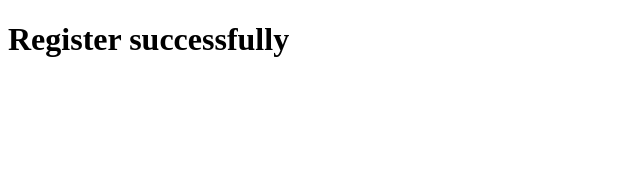
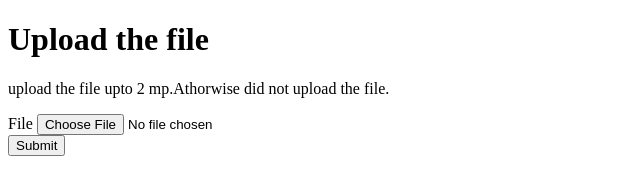
Before and after one commit to suvishsv/fullstackproject, a plain HTML site: page success.html in a window 1280 px wide. Shown: the whole page, without its empty margins (0-640 px from the left). Drawn offline with Linux system fonts and the light colour scheme.

Commit message:
update some coding and responcive coding

```diff
--- a/success.html
+++ b/success.html
@@ -1,11 +1,28 @@
 <!DOCTYPE html>
 <html lang="en">
+
 <head>
     <meta charset="UTF-8">
     <meta name="viewport" content="width=device-width, initial-scale=1.0">
     <title>Document</title>
+    <link rel="stylesheet" href="success.css">
+
 </head>
+
 <body>
-    <h1>Register successfully</h1>
+    <div class="container">
+        <form action="" id="form">
+            <h1>Upload the file</h1>
+            <p>upload the file upto 2 mp.Athorwise did not upload the file.</p>
+            <div class="input-group">
+                <label for="file">File</label>
+                <input type="file" name="file" id="file">
+                <div class="error"></div>
+                <button class="btn" onclick="btnclick" >Submit</button>
+        </form>
+    </div>
+
+    <script src="success.js"></script>
 </body>
+
 </html>
```
Also changed, not shown: success.css (added), success.js (added).
